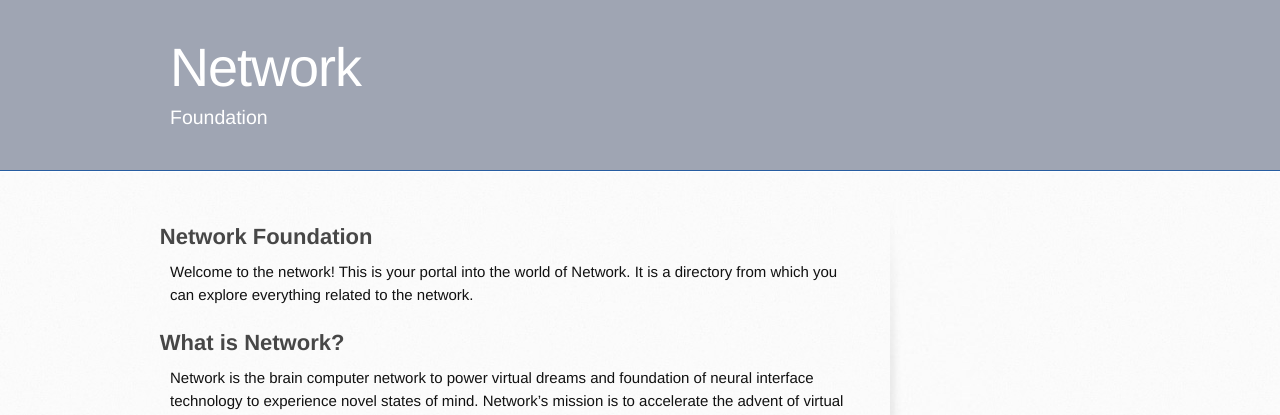
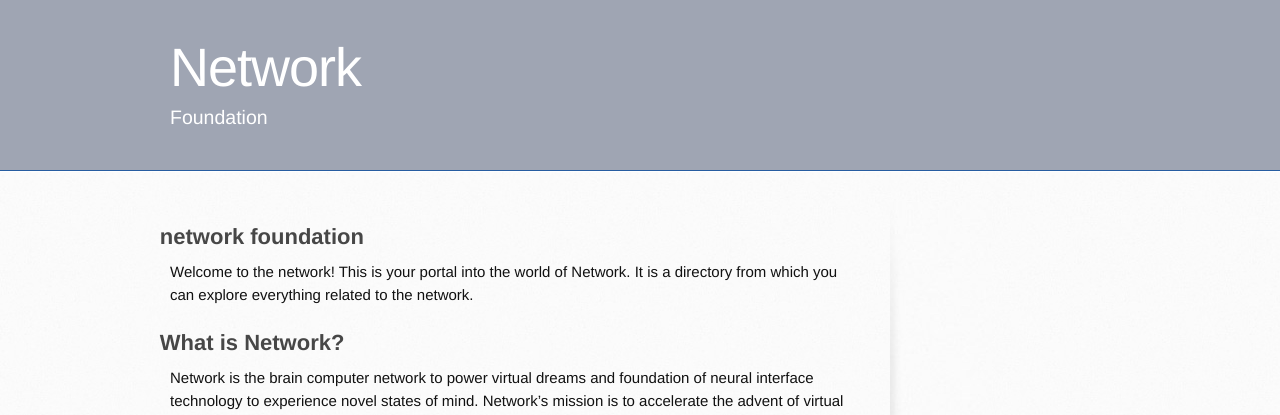
Before and after one commit to networkf/network.github.io, a Jekyll site: the page built from index.md, in a window 1280 px wide. Shown: the top 415 px of the page. Built offline with Jekyll 4.4.1, drawn with Linux system fonts in a browser that asks for light colours; some web fonts are replaced; our own code applies the rules of GitHub Pages for plain Markdown files.

```diff
--- a/index.md
+++ b/index.md
@@ -5,7 +5,7 @@ layout: default
 <link rel="shortcut icon" type="image/png" href="/favicon.png">
 </head>
 ---
-## Network Foundation
+## network foundation
 
 Welcome to the network! This is your portal into the world of Network. It is a directory from which you can explore everything related to the network.
 
```
